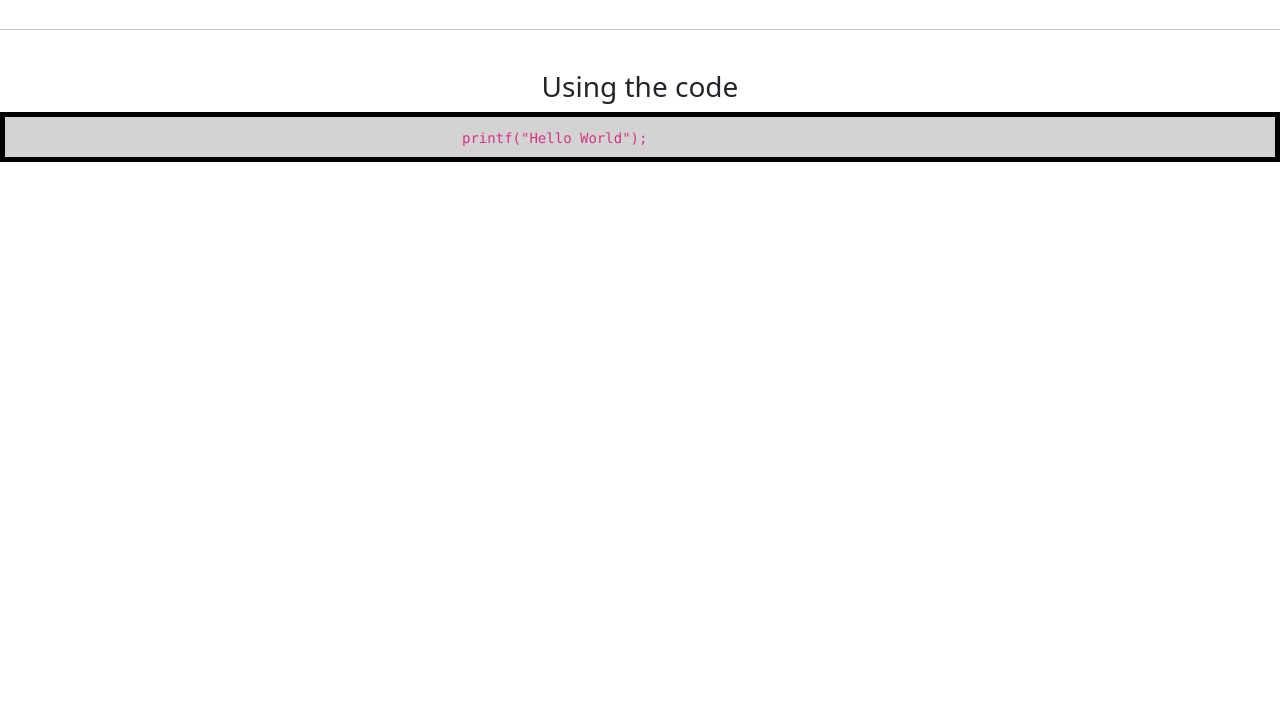
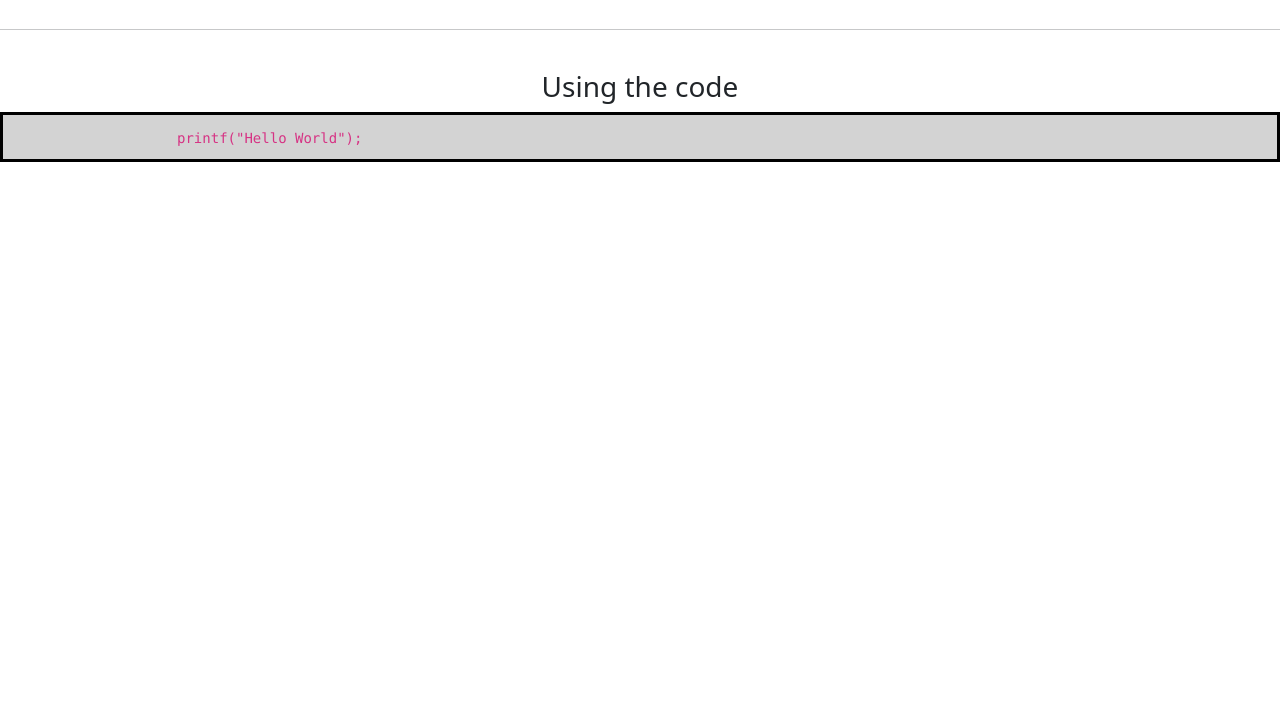
Before and after one commit to Nsuch/compengthings.github.io, a plain HTML site: page producer_consumer.html in a window 1280 px wide. Shown: the part 91-800 px from the top of the page. Drawn offline with nearby package versions, Linux system fonts and the light colour scheme.

Commit message:
tried making the code columns work

```diff
--- a/producer_consumer.html
+++ b/producer_consumer.html
@@ -14,9 +14,7 @@
             color: black;
             background-color: lightgrey;
             padding: 10px;
-            border: 5px solid black;
-            width: 50px;
-            height: 50px;
+            border: 3px solid black;
         }
     </style>
     <br>
@@ -38,14 +36,14 @@
     align-items: center; width: 100%;">
     <div class="container">
         <div class="row">
-            <div class="col">
+            <div class="col-1">
             </div>
-            <div class="col">
+            <div class="col-5">
                 <code>
                     printf("Hello World");
                 </code>
             </div>
-            <div class="col">
+            <div class="col-1">
             </div>
         </div>
     </div>
```
